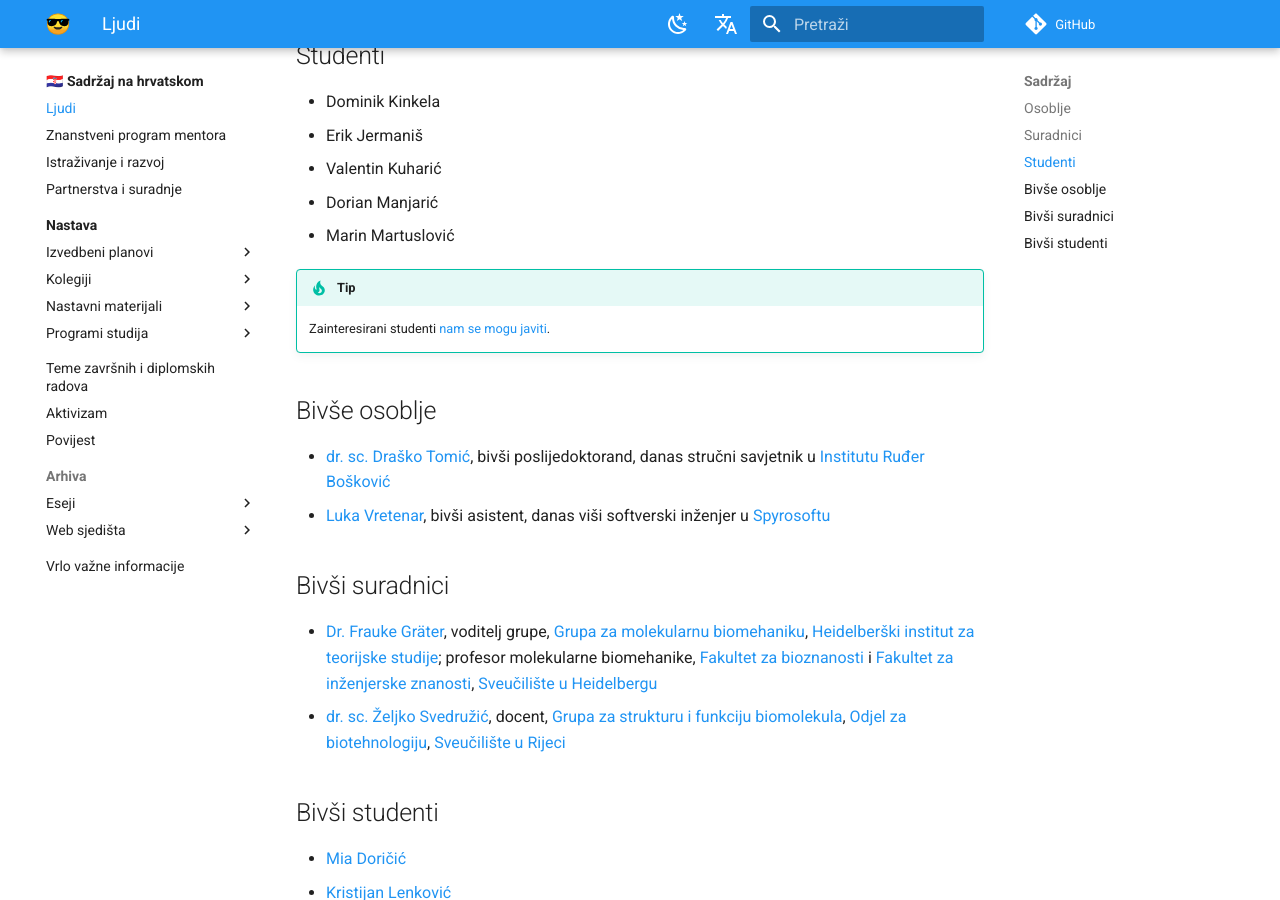
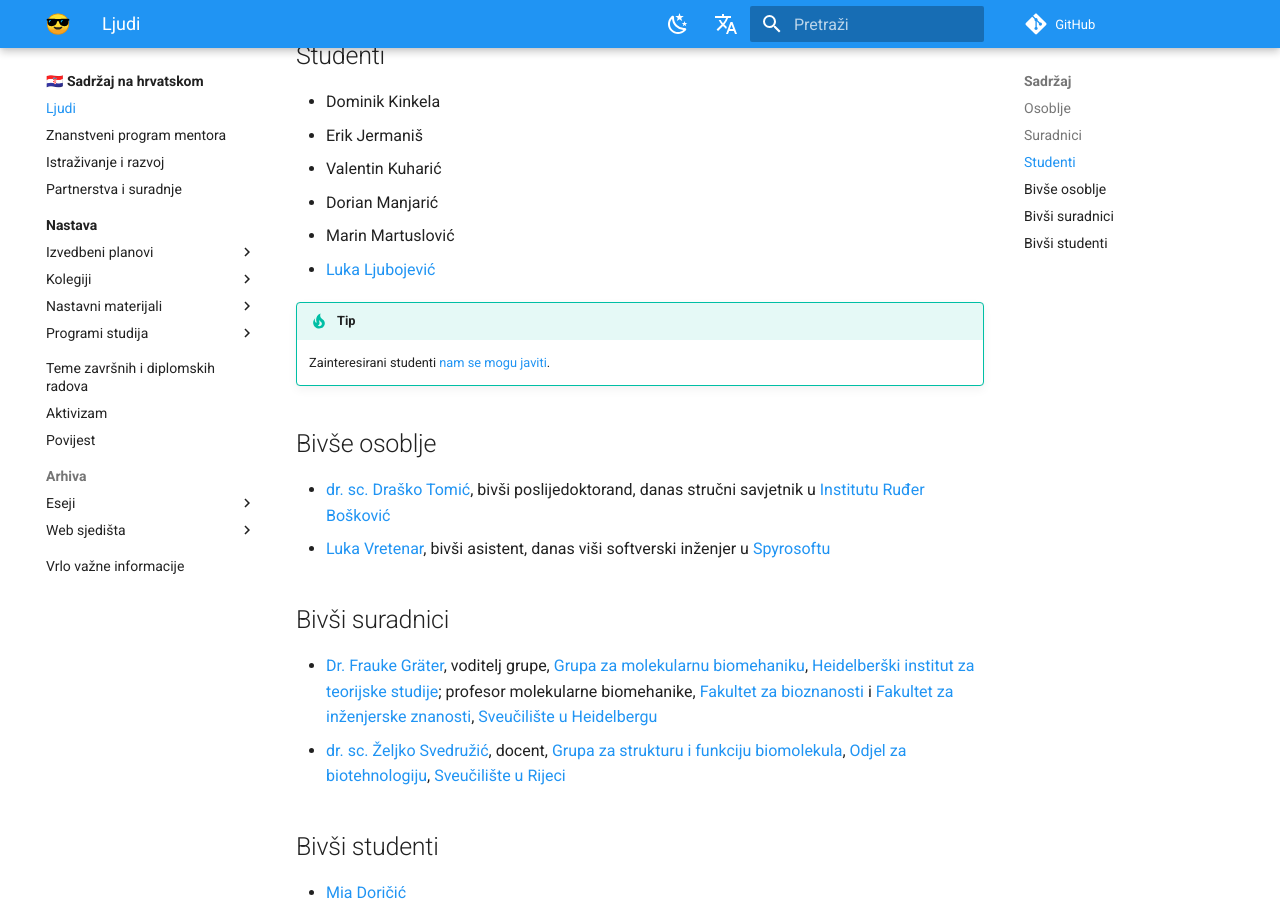
Before and after one commit to gaseri/website, an MkDocs documentation site: the page built from docs/hr/ljudi.md, in a window 1280 px wide and 900 px high, scrolled down 762 px. Built offline with MkDocs 1.6.1 and Material for MkDocs 9.7.7, drawn with Linux system fonts in a browser that asks for light colours; comment, search, counter and statistics services are not loaded.

Commit message:
Added Luka Ljubojević to students

```diff
--- a/docs/hr/ljudi.md
+++ b/docs/hr/ljudi.md
@@ -27,6 +27,7 @@ author: Vedran Miletić
 - Valentin Kuharić
 - Dorian Manjarić
 - Marin Martuslović
+- [Luka Ljubojević](https://lukaljubojevic.github.io/web/)
 
 !!! tip
     Zainteresirani studenti [nam se mogu javiti](index.md#kako-se-ukljuciti).
```
Also changed, not shown: docs/en/people/index.md (+1 -0 lines).
